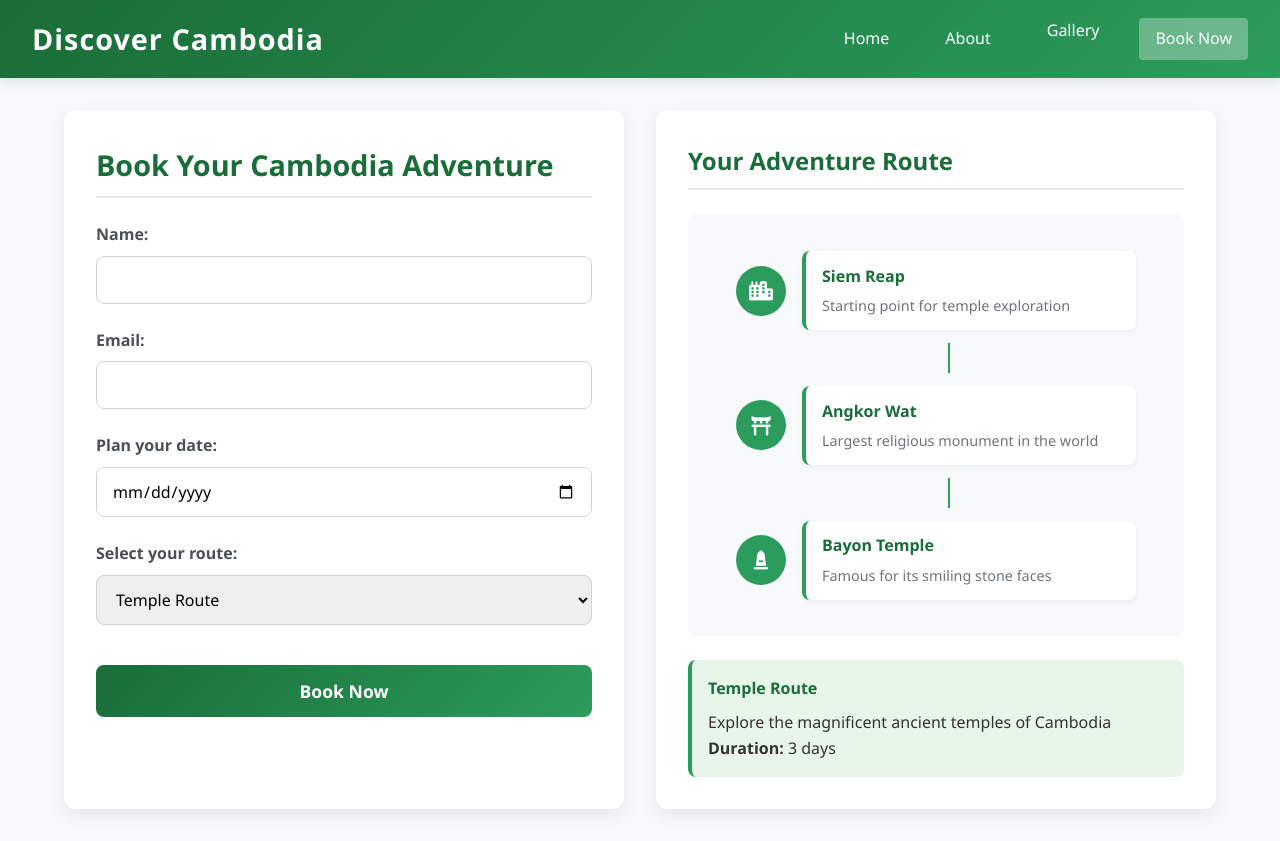
After one commit to CheaRitheavatey/explore, a PHP site: page /test5.html in a window 1280 px wide. The commit adds this page. Run offline with PHP 8.4, Linux system fonts and the light colour scheme.

Commit message:
Update form

```diff
--- /dev/null
+++ b/test5.html
@@ -0,0 +1,547 @@
+<!DOCTYPE html>
+<html lang="en">
+  <head>
+    <meta charset="UTF-8" />
+    <meta name="viewport" content="width=device-width, initial-scale=1.0" />
+    <title>Discover Cambodia - Book Your Adventure</title>
+    <link
+      rel="stylesheet"
+      href="https://cdnjs.cloudflare.com/ajax/libs/font-awesome/6.4.0/css/all.min.css"
+    />
+    <style>
+      * {
+        margin: 0;
+        padding: 0;
+        box-sizing: border-box;
+        font-family: "Segoe UI", Tahoma, Geneva, Verdana, sans-serif;
+      }
+
+      body {
+        background-color: #f8f9fa;
+        color: #333;
+        line-height: 1.6;
+      }
+
+      header {
+        background: linear-gradient(135deg, #1a6d38 0%, #2c9c5c 100%);
+        color: white;
+        padding: 1rem 2rem;
+        display: flex;
+        justify-content: space-between;
+        align-items: center;
+        box-shadow: 0 4px 12px rgba(0, 0, 0, 0.1);
+      }
+
+      .logo {
+        font-size: 1.8rem;
+        font-weight: 700;
+        letter-spacing: 1px;
+      }
+
+      nav {
+        display: flex;
+        gap: 1.5rem;
+      }
+
+      nav a {
+        color: white;
+        text-decoration: none;
+        font-weight: 500;
+        padding: 0.5rem 1rem;
+        border-radius: 4px;
+        transition: background-color 0.3s;
+      }
+
+      nav a:hover {
+        background-color: rgba(255, 255, 255, 0.2);
+      }
+
+      nav a.active {
+        background-color: rgba(255, 255, 255, 0.3);
+      }
+
+      .dropdown {
+        position: relative;
+      }
+
+      .dropdown-content {
+        display: none;
+        position: absolute;
+        background-color: white;
+        min-width: 180px;
+        box-shadow: 0 8px 16px rgba(0, 0, 0, 0.1);
+        border-radius: 4px;
+        z-index: 1;
+        overflow: hidden;
+      }
+
+      .dropdown-content a {
+        color: #333;
+        padding: 12px 16px;
+        text-decoration: none;
+        display: block;
+        transition: background-color 0.3s;
+      }
+
+      .dropdown-content a:hover {
+        background-color: #f1f1f1;
+      }
+
+      .dropdown:hover .dropdown-content {
+        display: block;
+      }
+
+      .container {
+        display: flex;
+        max-width: 1200px;
+        margin: 2rem auto;
+        padding: 0 1.5rem;
+        gap: 2rem;
+      }
+
+      .booking-form {
+        flex: 1;
+        background: white;
+        padding: 2rem;
+        border-radius: 12px;
+        box-shadow: 0 6px 20px rgba(0, 0, 0, 0.08);
+      }
+
+      .booking-form h2 {
+        color: #1a6d38;
+        margin-bottom: 1.5rem;
+        font-size: 1.8rem;
+        border-bottom: 2px solid #e9ecef;
+        padding-bottom: 0.5rem;
+      }
+
+      .form {
+        margin-bottom: 1.5rem;
+      }
+
+      label {
+        display: block;
+        margin-bottom: 0.5rem;
+        font-weight: 600;
+        color: #495057;
+      }
+
+      input,
+      select {
+        width: 100%;
+        padding: 12px 15px;
+        border: 1px solid #ced4da;
+        border-radius: 8px;
+        font-size: 1rem;
+        transition: border-color 0.3s, box-shadow 0.3s;
+      }
+
+      input:focus,
+      select:focus {
+        outline: none;
+        border-color: #2c9c5c;
+        box-shadow: 0 0 0 3px rgba(44, 156, 92, 0.2);
+      }
+
+      .submit-btn-form {
+        background: linear-gradient(135deg, #1a6d38 0%, #2c9c5c 100%);
+        color: white;
+        border: none;
+        padding: 14px 20px;
+        font-size: 1.1rem;
+        font-weight: 600;
+        border-radius: 8px;
+        cursor: pointer;
+        transition: transform 0.3s, box-shadow 0.3s;
+        width: 100%;
+        margin-top: 1rem;
+      }
+
+      .submit-btn-form:hover {
+        transform: translateY(-2px);
+        box-shadow: 0 6px 12px rgba(44, 156, 92, 0.3);
+      }
+
+      .route-visualization {
+        flex: 1;
+        background: white;
+        padding: 2rem;
+        border-radius: 12px;
+        box-shadow: 0 6px 20px rgba(0, 0, 0, 0.08);
+        display: flex;
+        flex-direction: column;
+      }
+
+      .route-visualization h3 {
+        color: #1a6d38;
+        margin-bottom: 1.5rem;
+        font-size: 1.5rem;
+        border-bottom: 2px solid #e9ecef;
+        padding-bottom: 0.5rem;
+      }
+
+      .route-map {
+        flex: 1;
+        background: #f8f9fa;
+        border-radius: 8px;
+        padding: 1.5rem;
+        display: flex;
+        flex-direction: column;
+        justify-content: center;
+        align-items: center;
+        min-height: 350px;
+      }
+
+      .route-path {
+        display: flex;
+        flex-direction: column;
+        align-items: center;
+        width: 100%;
+        max-width: 400px;
+      }
+
+      .location {
+        display: flex;
+        align-items: center;
+        margin: 0.8rem 0;
+        width: 100%;
+      }
+
+      .location-icon {
+        width: 50px;
+        height: 50px;
+        border-radius: 50%;
+        background: #2c9c5c;
+        color: white;
+        display: flex;
+        justify-content: center;
+        align-items: center;
+        font-size: 1.2rem;
+        margin-right: 1rem;
+        flex-shrink: 0;
+      }
+
+      .location-info {
+        flex: 1;
+        padding: 0.8rem 1rem;
+        background: white;
+        border-radius: 8px;
+        box-shadow: 0 2px 6px rgba(0, 0, 0, 0.05);
+        border-left: 4px solid #2c9c5c;
+      }
+
+      .location-info h4 {
+        color: #1a6d38;
+        margin-bottom: 0.3rem;
+      }
+
+      .location-info p {
+        color: #6c757d;
+        font-size: 0.9rem;
+      }
+
+      .connector {
+        width: 2px;
+        height: 30px;
+        background: #2c9c5c;
+        margin-left: 25px;
+      }
+
+      .route-details {
+        margin-top: 1.5rem;
+        padding: 1rem;
+        background: #e8f5e9;
+        border-radius: 8px;
+        border-left: 4px solid #2c9c5c;
+      }
+
+      .route-details h4 {
+        color: #1a6d38;
+        margin-bottom: 0.5rem;
+      }
+
+      .message {
+        margin-top: 1.5rem;
+        padding: 1rem;
+        border-radius: 8px;
+        text-align: center;
+        font-weight: 500;
+      }
+
+      .success {
+        background: #d4edda;
+        color: #155724;
+        border: 1px solid #c3e6cb;
+      }
+
+      .error {
+        background: #f8d7da;
+        color: #721c24;
+        border: 1px solid #f5c6cb;
+      }
+
+      @media (max-width: 768px) {
+        .container {
+          flex-direction: column;
+        }
+
+        header {
+          flex-direction: column;
+          gap: 1rem;
+        }
+
+        nav {
+          flex-wrap: wrap;
+          justify-content: center;
+        }
+      }
+    </style>
+  </head>
+
+  <body>
+    <header>
+      <div class="logo">Discover Cambodia</div>
+      <nav>
+        <a href="index.html">Home</a>
+        <a href="about.html">About</a>
+        <div class="dropdown">
+          <a href="gallery.html" class="dropbtn">Gallery</a>
+          <div class="dropdown-content">
+            <a href="city.html">City</a>
+            <a href="city.html">Forest</a>
+            <a href="city.html">Sea/Beach</a>
+            <a href="city.html">Temple</a>
+          </div>
+        </div>
+        <a href="form.php" class="active">Book Now</a>
+      </nav>
+    </header>
+
+    <div class="container">
+      <div class="booking-form">
+        <h2>Book Your Cambodia Adventure</h2>
+        <form action="form.php" method="POST">
+          <div class="form">
+            <label for="name">Name:</label>
+            <input type="text" id="name" name="name" required />
+          </div>
+
+          <div class="form">
+            <label for="email">Email:</label>
+            <input type="email" id="email" name="email" required />
+          </div>
+
+          <div class="form">
+            <label for="date">Plan your date:</label>
+            <input type="date" id="date" name="date" required />
+          </div>
+
+          <div class="form">
+            <label for="route">Select your route:</label>
+            <select
+              name="route"
+              id="route"
+              required
+              onchange="updateRouteVisualization(this.value)"
+            >
+              <option value="temple_route">Temple Route</option>
+              <option value="city_route">City Route</option>
+              <option value="beach_route">Beach Route</option>
+              <option value="forest_route">Forest Route</option>
+              <option value="full_route">Full Route</option>
+            </select>
+          </div>
+
+          <input type="submit" value="Book Now" class="submit-btn-form" />
+        </form>
+        <div class="message" id="msg"></div>
+      </div>
+
+      <div class="route-visualization">
+        <h3>Your Adventure Route</h3>
+        <div class="route-map" id="route-map">
+          <!-- Route visualization will be inserted here by JavaScript -->
+        </div>
+        <div class="route-details" id="route-details">
+          <!-- Route details will be inserted here by JavaScript -->
+        </div>
+      </div>
+    </div>
+
+    <script>
+      // Route descriptions
+      const routeDescription = {
+        temple_route: {
+          name: "Temple Route",
+          description: "Explore the magnificent ancient temples of Cambodia",
+          duration: "3 days",
+          locations: [
+            {
+              name: "Siem Reap",
+              icon: "fa-city",
+              description: "Starting point for temple exploration",
+            },
+            {
+              name: "Angkor Wat",
+              icon: "fa-torii-gate",
+              description: "Largest religious monument in the world",
+            },
+            {
+              name: "Bayon Temple",
+              icon: "fa-monument",
+              description: "Famous for its smiling stone faces",
+            },
+          ],
+        },
+        forest_route: {
+          name: "Forest Route",
+          description: "Immerse yourself in Cambodia's lush natural landscapes",
+          duration: "2 days",
+          locations: [
+            {
+              name: "Phnom Kulen",
+              icon: "fa-mountain",
+              description: "Sacred mountain with waterfalls",
+            },
+            {
+              name: "Kirirom National Park",
+              icon: "fa-tree",
+              description: "Pine forest with hiking trails",
+            },
+            {
+              name: "Bayon Temple",
+              icon: "fa-monument",
+              description: "Famous for its smiling stone faces",
+            },
+          ],
+        },
+        city_route: {
+          name: "City Route",
+          description: "Experience the vibrant urban life of Cambodia",
+          duration: "3 days",
+          locations: [
+            {
+              name: "Phnom Penh",
+              icon: "fa-city",
+              description: "Capital city with rich history",
+            },
+            {
+              name: "Local Markets",
+              icon: "fa-store",
+              description: "Experience authentic Cambodian culture",
+            },
+            {
+              name: "Royal Palace",
+              icon: "fa-landmark",
+              description: "Official residence of the King",
+            },
+          ],
+        },
+        beach_route: {
+          name: "Beach Route",
+          description: "Relax on Cambodia's beautiful beaches and islands",
+          duration: "3 days",
+          locations: [
+            {
+              name: "Sihanoukville",
+              icon: "fa-umbrella-beach",
+              description: "Coastal city with beautiful beaches",
+            },
+            {
+              name: "Koh Rong",
+              icon: "fa-water",
+              description: "Tropical island paradise",
+            },
+            {
+              name: "Koh Sdach Island",
+              icon: "fa-island-tropical",
+              description: "Remote island with pristine beaches",
+            },
+          ],
+        },
+        full_route: {
+          name: "Full Route",
+          description: "Complete Cambodian experience covering all highlights",
+          duration: "7 days",
+          locations: [
+            {
+              name: "Temples",
+              icon: "fa-torii-gate",
+              description: "Ancient temple complexes",
+            },
+            {
+              name: "Forests",
+              icon: "fa-tree",
+              description: "Lush national parks",
+            },
+            {
+              name: "Cities",
+              icon: "fa-city",
+              description: "Urban cultural experiences",
+            },
+            {
+              name: "Beaches",
+              icon: "fa-umbrella-beach",
+              description: "Coastal relaxation",
+            },
+          ],
+        },
+      };
+
+      // Function to update the route visualization based on selection
+      function updateRouteVisualization(route) {
+        const routeData = routeDescription[route];
+        const routeMap = document.getElementById("route-map");
+        const routeDetails = document.getElementById("route-details");
+
+        // Clear previous content
+        routeMap.innerHTML = "";
+        routeDetails.innerHTML = "";
+
+        // Create route path
+        const routePath = document.createElement("div");
+        routePath.className = "route-path";
+
+        // Add locations to the route path
+        routeData.locations.forEach((location, index) => {
+          // Create location element
+          const locationElement = document.createElement("div");
+          locationElement.className = "location";
+
+          locationElement.innerHTML = `
+            <div class="location-icon">
+              <i class="fas ${location.icon}"></i>
+            </div>
+            <div class="location-info">
+              <h4>${location.name}</h4>
+              <p>${location.description}</p>
+            </div>
+          `;
+
+          routePath.appendChild(locationElement);
+
+          // Add connector between locations (except after the last one)
+          if (index < routeData.locations.length - 1) {
+            const connector = document.createElement("div");
+            connector.className = "connector";
+            routePath.appendChild(connector);
+          }
+        });
+
+        routeMap.appendChild(routePath);
+
+        // Update route details
+        routeDetails.innerHTML = `
+          <h4>${routeData.name}</h4>
+          <p>${routeData.description}</p>
+          <p><strong>Duration:</strong> ${routeData.duration}</p>
+        `;
+      }
+
+      // Initialize with default route
+      document.addEventListener("DOMContentLoaded", function () {
+        updateRouteVisualization("temple_route");
+      });
+    </script>
+  </body>
+</html>
```
Also changed, not shown: connection.php (+5 -4 lines), formtesting.html (added, +91 -0 lines), style.css (+93 -0 lines).
